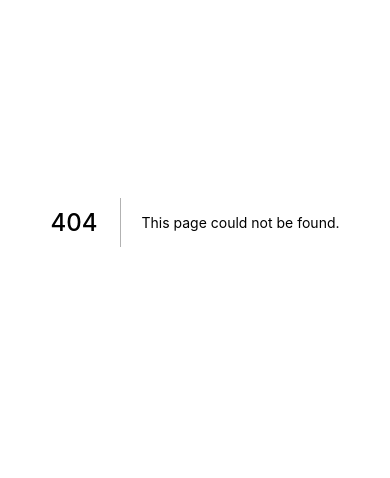
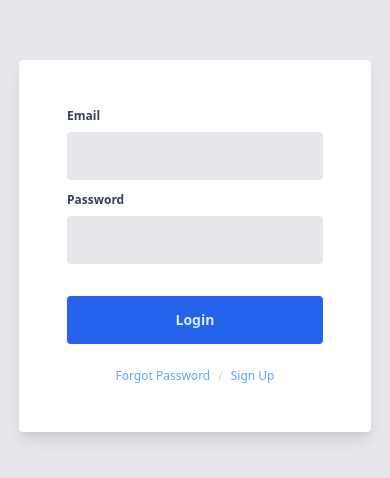
Before and after one commit to shoaibbadshah/NS-Internal, a Next.js app: page /forgot in a window 390 px wide. Before the commit this address had no page. Shown: the part 200-678 px from the top of the page. Built offline with nearby package versions, Linux system fonts and the light colour scheme.

Commit message:
responsive design for forgot page

```diff
--- /dev/null
+++ b/pages/forgot.js
@@ -0,0 +1,39 @@
+export default function forgot() {
+  return (
+    <div>
+      <div class="flex flex-col items-center justify-center w-screen h-screen bg-gray-200 text-gray-700">
+        <form
+          class="flex flex-col bg-white rounded shadow-lg p-12 mt-12"
+          action=""
+        >
+          <label class="font-semibold text-xs" for="usernameField">
+            Email
+          </label>
+          <input
+            class="flex items-center h-12 px-4 w-64 bg-gray-200 mt-2 rounded focus:outline-none focus:ring-2"
+            type="text"
+          />
+          <label class="font-semibold text-xs mt-3" for="passwordField">
+            Password
+          </label>
+          <input
+            class="flex items-center h-12 px-4 w-64 bg-gray-200 mt-2 rounded focus:outline-none focus:ring-2"
+            type="password"
+          />
+          <button class="flex items-center justify-center h-12 px-6 w-64 bg-blue-600 mt-8 rounded font-semibold text-sm text-blue-100 hover:bg-blue-700">
+            Login
+          </button>
+          <div class="flex mt-6 justify-center text-xs">
+            <a class="text-blue-400 hover:text-blue-500" href="#">
+              Forgot Password
+            </a>
+            <span class="mx-2 text-gray-300">/</span>
+            <a class="text-blue-400 hover:text-blue-500" href="#">
+              Sign Up
+            </a>
+          </div>
+        </form>
+      </div>
+    </div>
+  );
+}
```
